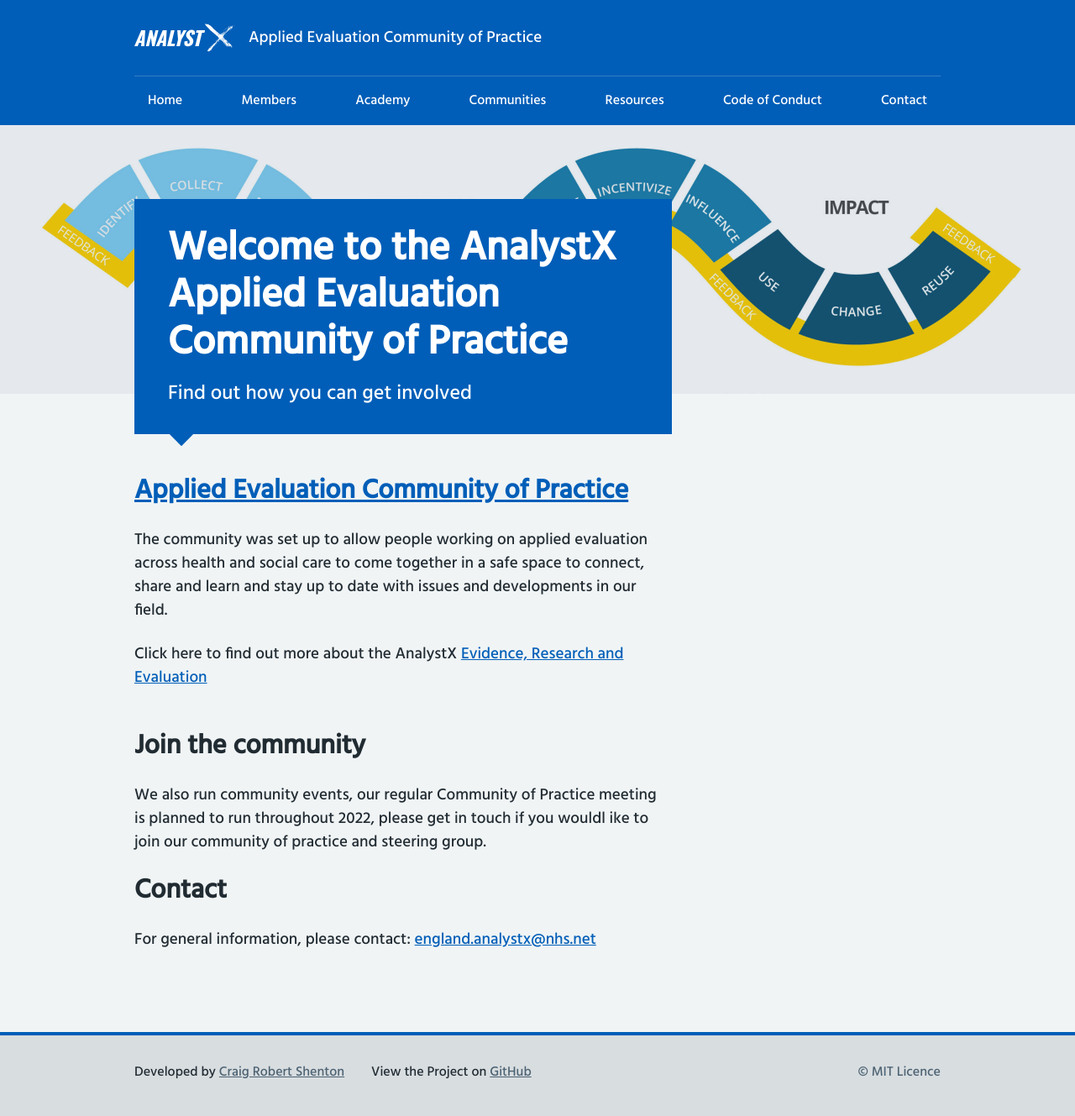
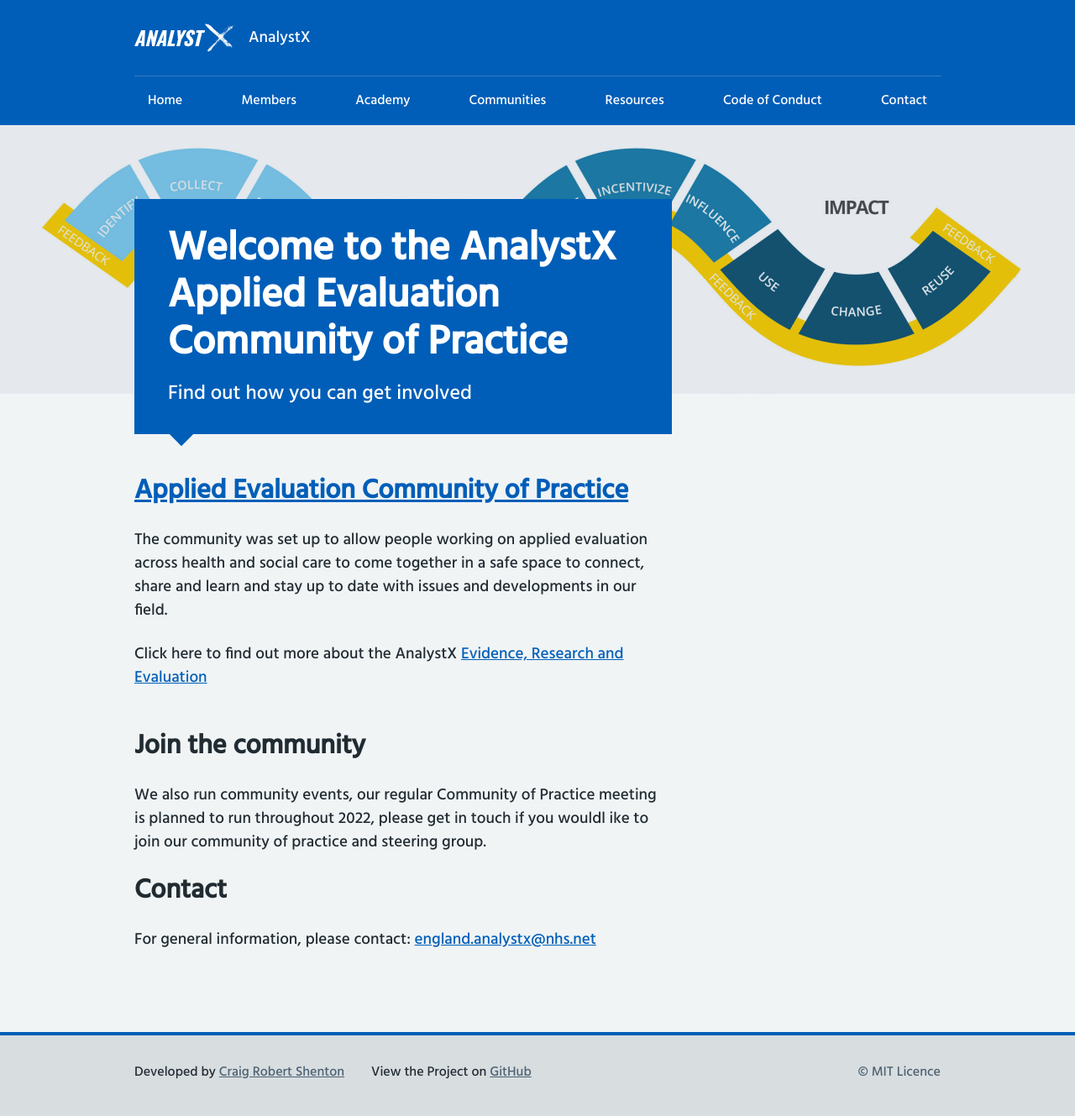
Before and after one commit to nhs-analystx/applied-evaluation, a Jekyll site: the page built from index.html, in a window 1280 px wide. Shown: the whole page at 84% size. Built offline with Jekyll 4.4.1, drawn with Linux system fonts in a browser that asks for light colours; nearby versions of some CDN libraries.

Commit message:
Update header.html

```diff
--- a/_includes/header.html
+++ b/_includes/header.html
@@ -1,10 +1,10 @@
 <header class="nhsuk-header" role="banner">
     <div class="nhsuk-width-container nhsuk-header__container">
         <div class="nhsuk-header__logo">
-            <a class="nhsuk-header__link nhsuk-header__link--service " href="{{ "https://nhs-analystx.github.io/analystX/" | relative_url }}" aria-label="Homepage">
-             <img src="assets/img/analystx_logo_white_large.svg" alt="AnalystX" width="120" height="50">
+            <a class="nhsuk-header__link nhsuk-header__link--service " href="{{ site.url }}" aria-label="Homepage">
+        <img src="assets/img/analystx_logo_white_large.svg" alt="AnalystX" width="120" height="50">
                 <span class="nhsuk-header__service-name">
-          Applied Evaluation Community of Practice
+          AnalystX
         </span>
             </a>
         </div>
@@ -19,12 +19,12 @@
     <nav class="nhsuk-header__navigation" id="header-navigation" role="navigation" aria-label="Primary navigation" aria-labelledby="label-navigation">
         <div class="nhsuk-width-container">
             <p class="nhsuk-header__navigation-title"><span id="label-navigation">Menu</span>
-              <a href="https://nhs-analystx.github.io/sql-community/">AnalystX SQL</a>
-              <a href="https://nhs-analystx.github.io/applied-evaluation/">Applied Evaluation</a>
-              <a href="https://nhs-analystx.github.io/data-science-community/">Data science</a>
-              <a href="https://github.com/NHSDigital/data-viz-community-of-practice">Data viz</a>
-              <a href="https://nhs-analystx.github.io/process-mining/">Process Mining</a>
-              <a href="https://nhs-analystx.github.io/PHDACoE//">PHDA CoE</a>
+              <a href="sql-community.{{ site.url }}">AnalystX SQL</a>
+              <a href="applied-evaluation.{{ site.url }}">Applied Evaluation</a>
+              <a href="data-science-community.{{ site.url }}">Data science</a>
+              <a href="data-viz-community-of-practice.{{ site.url }}">Data viz</a>
+              <a href="process-mining.{{ site.url }}">Process Mining</a>
+              <a href="phdacoe.{{ site.url }}//">PHDA CoE</a>
               <a href="https://nhs-pycom.net/">nhs.pycom</a>
                 <button class="nhsuk-header__navigation-close" id="close-menu">
                   <svg class="nhsuk-icon nhsuk-icon__close" xmlns="http://www.w3.org/2000/svg" viewBox="0 0 24 24" aria-hidden="true" focusable="false">
@@ -36,7 +36,7 @@
 
             <ul class="nhsuk-header__navigation-list">
                 <li class="nhsuk-header__navigation-item">
-                    <a class="nhsuk-header__navigation-link" href="{{ "/" | relative_url }}">
+                    <a class="nhsuk-header__navigation-link" href="{{ site.url }}">
           Home
           <svg class="nhsuk-icon nhsuk-icon__chevron-right" xmlns="http://www.w3.org/2000/svg" viewBox="0 0 24 24" aria-hidden="true">
             <path d="M15.5 12a1 1 0 0 1-.29.71l-5 5a1 1 0 0 1-1.42-1.42l4.3-4.29-4.3-4.29a1 1 0 0 1 1.42-1.42l5 5a1 1 0 0 1 .29.71z"></path>
@@ -44,15 +44,16 @@
         </a>
                 </li>
                 <li class="nhsuk-header__navigation-item">
-                    <a class="nhsuk-header__navigation-link" href="{{ "/member" | relative_url }}">
+                    <a class="nhsuk-header__navigation-link" href="{{ site.url }}/member">
           Members
           <svg class="nhsuk-icon nhsuk-icon__chevron-right" xmlns="http://www.w3.org/2000/svg" viewBox="0 0 24 24" aria-hidden="true">
             <path d="M15.5 12a1 1 0 0 1-.29.71l-5 5a1 1 0 0 1-1.42-1.42l4.3-4.29-4.3-4.29a1 1 0 0 1 1.42-1.42l5 5a1 1 0 0 1 .29.71z"></path>
           </svg>
         </a>
                 </li>
+
                 <li class="nhsuk-header__navigation-item">
-                    <a class="nhsuk-header__navigation-link" href="{{ "https://nhs-analystx.github.io/academy/" | relative_url }}">
+                    <a class="nhsuk-header__navigation-link" href="{{ "academy.{{ site.url }}/" | relative_url }}">
           Academy
           <svg class="nhsuk-icon nhsuk-icon__chevron-right" xmlns="http://www.w3.org/2000/svg" viewBox="0 0 24 24" aria-hidden="true">
             <path d="M15.5 12a1 1 0 0 1-.29.71l-5 5a1 1 0 0 1-1.42-1.42l4.3-4.29-4.3-4.29a1 1 0 0 1 1.42-1.42l5 5a1 1 0 0 1 .29.71z"></path>
@@ -60,7 +61,7 @@
         </a>
         </li>
                 <li class="nhsuk-header__navigation-item">
-                    <a class="nhsuk-header__navigation-link" href="{{ "https://nhs-analystx.github.io/communities/" | relative_url }}">
+                    <a class="nhsuk-header__navigation-link" href="{{ communities.{{ site.url }}" | relative_url }}">
          Communities
           <svg class="nhsuk-icon nhsuk-icon__chevron-right" xmlns="http://www.w3.org/2000/svg" viewBox="0 0 24 24" aria-hidden="true">
             <path d="M15.5 12a1 1 0 0 1-.29.71l-5 5a1 1 0 0 1-1.42-1.42l4.3-4.29-4.3-4.29a1 1 0 0 1 1.42-1.42l5 5a1 1 0 0 1 .29.71z"></path>
@@ -68,7 +69,7 @@
         </a>
                 </li>
                 <li class="nhsuk-header__navigation-item">
-                    <a class="nhsuk-header__navigation-link" href="{{ "/resources" | relative_url }}">
+                    <a class="nhsuk-header__navigation-link" href="{{ site.url }}/resources">
           Resources
           <svg class="nhsuk-icon nhsuk-icon__chevron-right" xmlns="http://www.w3.org/2000/svg" viewBox="0 0 24 24" aria-hidden="true">
             <path d="M15.5 12a1 1 0 0 1-.29.71l-5 5a1 1 0 0 1-1.42-1.42l4.3-4.29-4.3-4.29a1 1 0 0 1 1.42-1.42l5 5a1 1 0 0 1 .29.71z"></path>
@@ -76,7 +77,7 @@
         </a>
                 </li>
                 <li class="nhsuk-header__navigation-item">
-                    <a class="nhsuk-header__navigation-link" href="{{ "/codeofconduct" | relative_url }}">
+                    <a class="nhsuk-header__navigation-link" href="{{ site.url }}/code_of_conduct">
           Code of Conduct
           <svg class="nhsuk-icon nhsuk-icon__chevron-right" xmlns="http://www.w3.org/2000/svg" viewBox="0 0 24 24" aria-hidden="true">
             <path d="M15.5 12a1 1 0 0 1-.29.71l-5 5a1 1 0 0 1-1.42-1.42l4.3-4.29-4.3-4.29a1 1 0 0 1 1.42-1.42l5 5a1 1 0 0 1 .29.71z"></path>
@@ -84,7 +85,7 @@
         </a>
                 </li>
                 <li class="nhsuk-header__navigation-item">
-                    <a class="nhsuk-header__navigation-link" href="{{ "/contact" | relative_url }}">
+                    <a class="nhsuk-header__navigation-link" href="{{ site.url }}/contact">
           Contact
           <svg class="nhsuk-icon nhsuk-icon__chevron-right" xmlns="http://www.w3.org/2000/svg" viewBox="0 0 24 24" aria-hidden="true">
             <path d="M15.5 12a1 1 0 0 1-.29.71l-5 5a1 1 0 0 1-1.42-1.42l4.3-4.29-4.3-4.29a1 1 0 0 1 1.42-1.42l5 5a1 1 0 0 1 .29.71z"></path>
```
